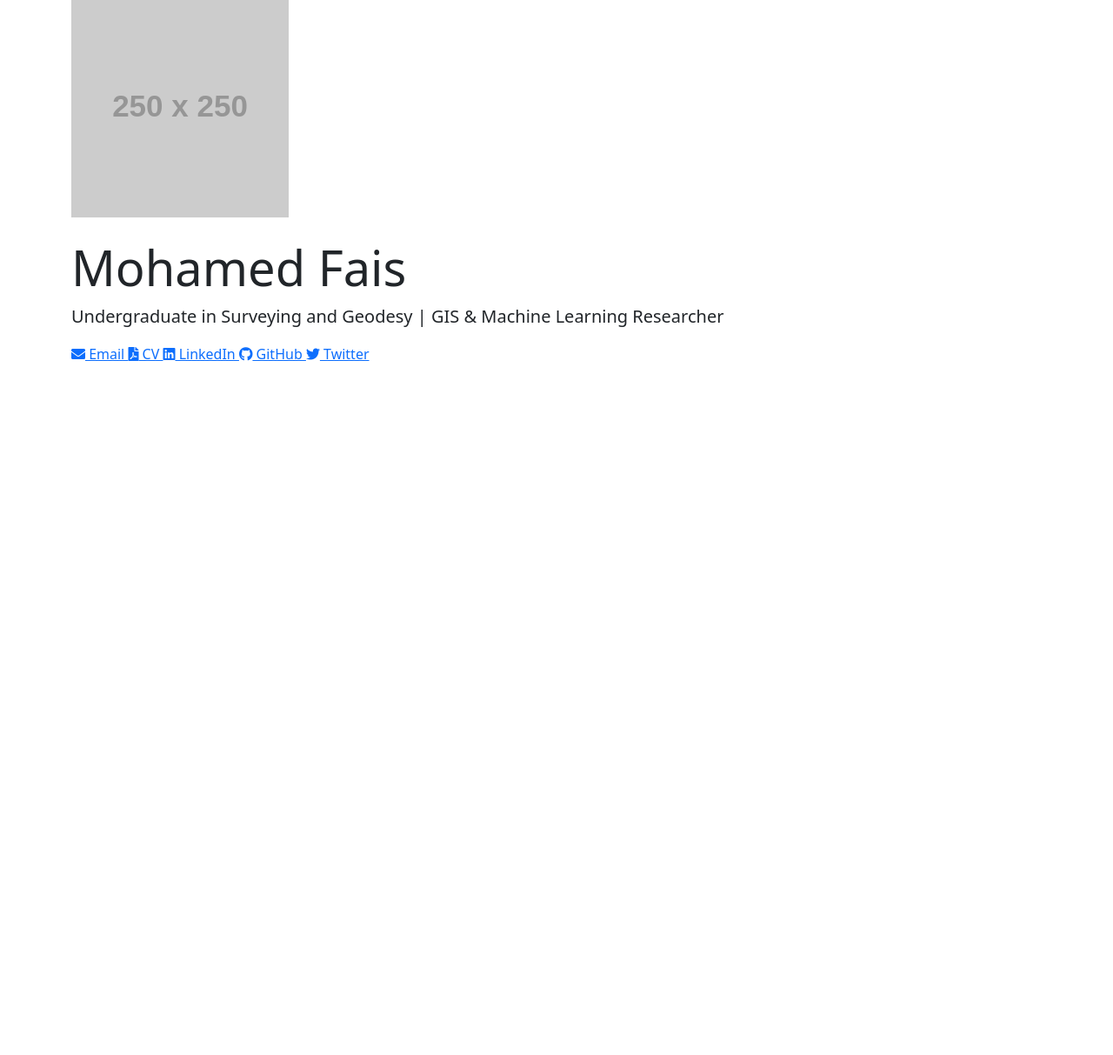
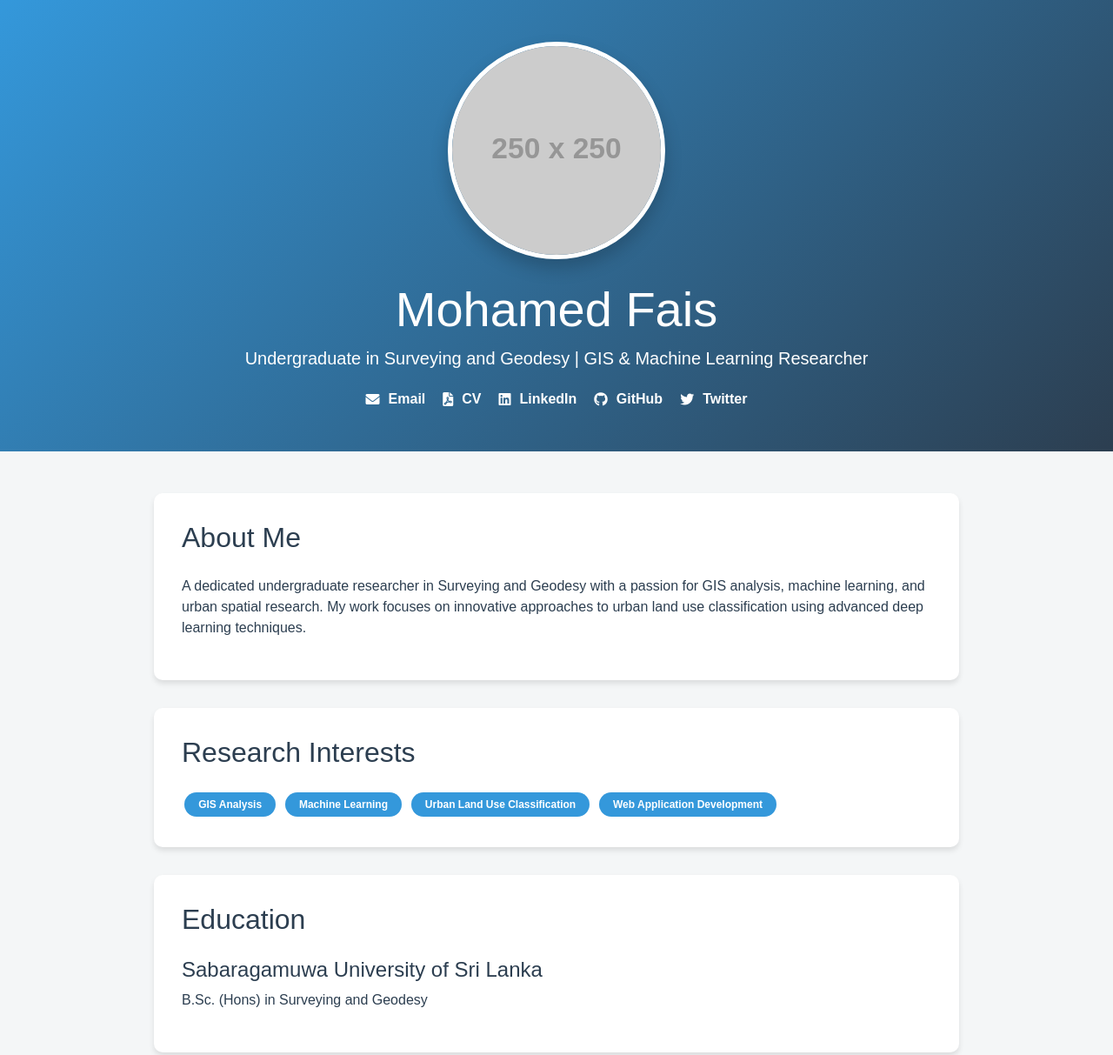
Before and after one commit to mohamed-fais01/mohamed-fais01.github.io, a plain HTML site: page index.html in a window 1280 px wide. Shown: the top 1213 px of the page at 87% size. Before the commit the page ends 800 px from the top, so only its background shows below. Drawn offline with nearby package versions, Linux system fonts and the light colour scheme; placeholder pictures from the web are drawn by us.

Commit message:
Updated website content

```diff
--- a/index.html
+++ b/index.html
@@ -4,10 +4,73 @@
     <meta charset="UTF-8">
     <meta name="viewport" content="width=device-width, initial-scale=1.0">
     <meta name="description" content="Portfolio of Mohamed Fais, GIS and Machine Learning Researcher specializing in Urban Land Use Classification">
-    <title>Mohamed Fais - GIS & Machine Learning Researcher</title>
+    <title>Mohamed Fais - Portfolio</title>
     <link href="https://cdn.jsdelivr.net/npm/bootstrap@5.2.3/dist/css/bootstrap.min.css" rel="stylesheet">
+    <link rel="stylesheet" href="https://cdnjs.cloudflare.com/ajax/libs/font-awesome/6.0.0/css/all.min.css">
     <style>
-        /* [Previous CSS remains the same] */
+        :root {
+            --primary-color: #2c3e50;
+            --secondary-color: #3498db;
+            --accent-color: #2ecc71;
+        }
+        body {
+            font-family: 'Arial', sans-serif;
+            background-color: #f4f6f7;
+            color: var(--primary-color);
+        }
+        .profile-header {
+            background: linear-gradient(135deg, var(--secondary-color) 0%, var(--primary-color) 100%);
+            color: white;
+            padding: 3rem 0;
+            text-align: center;
+            position: relative;
+            overflow: hidden;
+        }
+        .profile-image {
+            width: 250px;
+            height: 250px;
+            border-radius: 50%;
+            object-fit: cover;
+            border: 5px solid white;
+            box-shadow: 0 10px 20px rgba(0,0,0,0.2);
+        }
+        .section-card {
+            background-color: white;
+            border-radius: 10px;
+            box-shadow: 0 4px 6px rgba(0,0,0,0.1);
+            margin-bottom: 2rem;
+            padding: 2rem;
+            transition: transform 0.3s ease;
+        }
+        .section-card:hover {
+            transform: translateY(-10px);
+        }
+        .social-links {
+            display: flex;
+            justify-content: center;
+            gap: 20px;
+            margin-top: 20px;
+        }
+        .social-link {
+            color: white;
+            text-decoration: none;
+            font-weight: bold;
+            transition: color 0.3s ease;
+            display: flex;
+            align-items: center;
+            gap: 10px;
+        }
+        .social-link:hover {
+            color: var(--accent-color);
+        }
+        .badge {
+            background-color: var(--secondary-color);
+            color: white;
+            margin: 0.2rem;
+            padding: 0.5rem 1rem;
+            border-radius: 20px;
+            display: inline-block;
+        }
     </style>
 </head>
 <body>
@@ -21,7 +84,7 @@
                 <a href="mailto:faisfais902709@gmail.com" class="social-link">
                     <i class="fas fa-envelope"></i> Email
                 </a>
-                <a href="https://drive.google.com/path/to/your/CV.pdf" target="_blank" class="social-link">
+                <a href="#" download class="social-link">
                     <i class="fas fa-file-pdf"></i> CV
                 </a>
                 <a href="https://linkedin.com/in/mohamed-fais01" target="_blank" class="social-link">
@@ -37,9 +100,70 @@
         </div>
     </header>
 
-    <!-- [Rest of the content remains the same] -->
+    <div class="container my-5">
+        <div class="row">
+            <div class="col-md-10 offset-md-1">
+                <div class="section-card">
+                    <h2 class="mb-4">About Me</h2>
+                    <p>A dedicated undergraduate researcher in Surveying and Geodesy with a passion for GIS analysis, machine learning, and urban spatial research. My work focuses on innovative approaches to urban land use classification using advanced deep learning techniques.</p>
+                </div>
 
-    <link rel="stylesheet" href="https://cdnjs.cloudflare.com/ajax/libs/font-awesome/5.15.3/css/all.min.css">
+                <div class="section-card">
+                    <h2 class="mb-4">Research Interests</h2>
+                    <div>
+                        <span class="badge">GIS Analysis</span>
+                        <span class="badge">Machine Learning</span>
+                        <span class="badge">Urban Land Use Classification</span>
+                        <span class="badge">Web Application Development</span>
+                    </div>
+                </div>
+
+                <div class="section-card">
+                    <h2 class="mb-4">Education</h2>
+                    <h4>Sabaragamuwa University of Sri Lanka</h4>
+                    <p>B.Sc. (Hons) in Surveying and Geodesy</p>
+                </div>
+
+                <div class="section-card">
+                    <h2 class="mb-4">Research Projects</h2>
+                    <div class="mb-3">
+                        <h4>Urban Land Use Function Identification</h4>
+                        <p>Developed a deep learning-based application to classify urban land use functions using multi-source POI data, demonstrating advanced spatial analysis capabilities.</p>
+                    </div>
+                    <div>
+                        <h4>Geospatial Data Visualization Web Application</h4>
+                        <p>Designed and implemented a Python-based web application integrating innovative geospatial data visualization techniques.</p>
+                    </div>
+                </div>
+
+                <div class="section-card">
+                    <h2 class="mb-4">Technical Skills</h2>
+                    <div>
+                        <span class="badge">Python</span>
+                        <span class="badge">TensorFlow</span>
+                        <span class="badge">GIS Tools</span>
+                        <span class="badge">SuperMap</span>
+                        <span class="badge">QGIS</span>
+                        <span class="badge">ArcGIS</span>
+                        <span class="badge">Machine Learning</span>
+                    </div>
+                </div>
+
+                <div class="section-card">
+                    <h2 class="mb-4">Awards & Achievements</h2>
+                    <ul>
+                        <li>Participant, Workshop on Spatial Data Analysis and Mapping with SuperMap</li>
+                        <li>Recognized for innovative contributions to land use classification research</li>
+                    </ul>
+                </div>
+            </div>
+        </div>
+    </div>
+
+    <footer class="bg-dark text-white text-center py-3">
+        <p>&copy; 2025 Mohamed Fais. All Rights Reserved.</p>
+    </footer>
+
     <script src="https://cdn.jsdelivr.net/npm/bootstrap@5.2.3/dist/js/bootstrap.bundle.min.js"></script>
 </body>
 </html>
```
